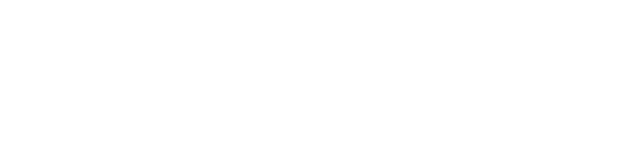
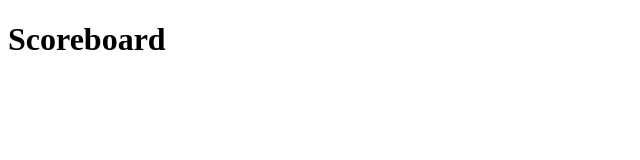
Before and after one commit to FahriPrasetya/Score-Board, a plain HTML site: page index.html in a window 1280 px wide. Shown: the whole page, without its empty margins (0-640 px from the left). Drawn offline with Linux system fonts and the light colour scheme.

Commit message:
Menambahkan judul

```diff
--- a/index.html
+++ b/index.html
@@ -6,6 +6,6 @@
     <title>Score-Board Apps</title>
 </head>
 <body>
-    <h1></h1>
+    <h1>Scoreboard</h1>
 </body>
 </html>
```
